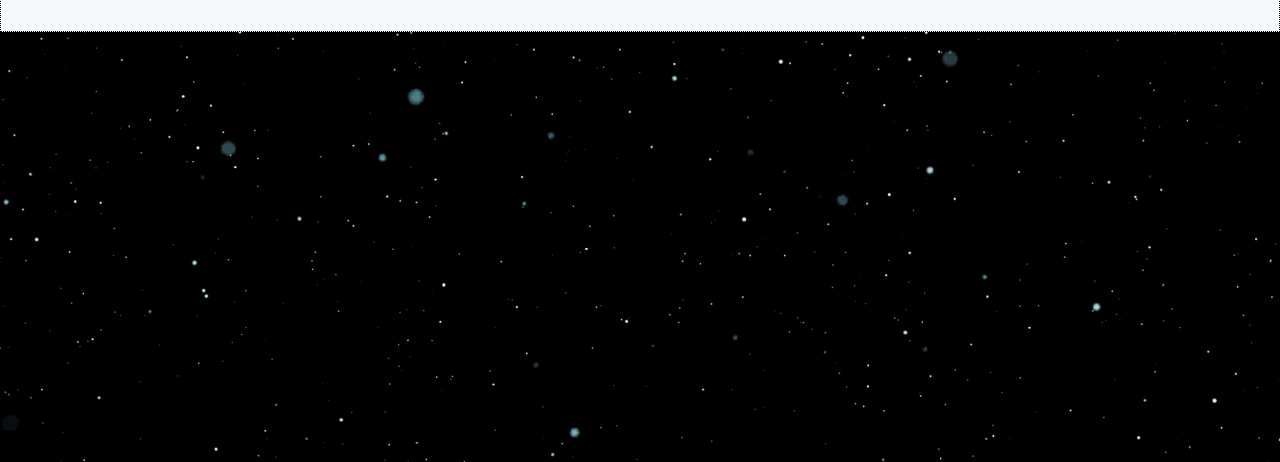
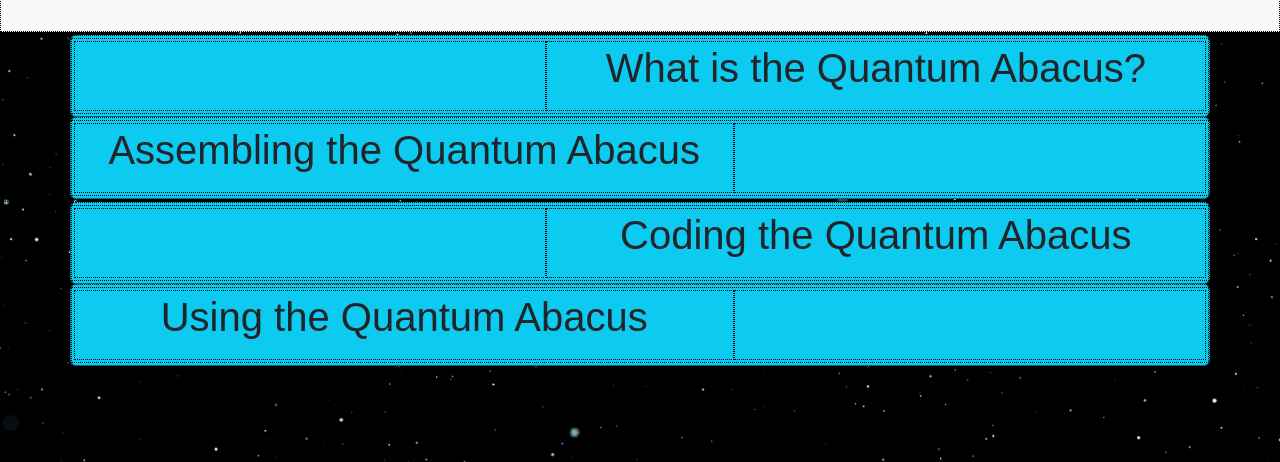
Before and after one commit to BenHelium2028/BenHelium2028.github.io, a plain HTML site: page Quantum_Abacus.html in a window 1280 px wide. Shown: the part 338-800 px from the top of the page. Drawn offline with nearby package versions, Linux system fonts and the light colour scheme; a web font is replaced by a local one.

Commit message:
CHnaged nav and addes sections to abacus

```diff
--- a/Quantum_Abacus.html
+++ b/Quantum_Abacus.html
@@ -23,6 +23,7 @@
 
 <body class = "spacy QuantumFont">
 
+  <!-- Hero for Quantum Abacus Page -->
   <div class="hero container-fluid bg-light text-center">
     <br>
     <img src="Image/Quantum_Abacus/Quantum Abucas Logo.png">
@@ -30,5 +31,55 @@
     <br>
   </div>
 
+
+  <!-- Instruction videos -->
+  <div>
+    <!-- Section for Explination Video -->
+    <div class="bg-info container rounded text-center">
+      <div class="row">
+        <div class="col-5"></div>
+        <div class="col-7">
+          <h1>What is the Quantum Abacus?</h1>
+          <p></p>
+        </div>
+    </div>
+    <!-- Section for assemaly -->
+    </div>
+    <div class="bg-info container rounded text-center">
+      <div class="row">
+        <div class="col-7">
+          <h1>Assembling the Quantum Abacus</h1>
+          <p></p>
+        </div>
+        <div class="col-5"></div>
+      </div>
+    </div>
+    <!-- Section for code -->
+    </div>
+    <div class="bg-info container rounded text-center">
+      <div class="row">
+        <div class="col-5">
+        </div>
+        <div class="col-7">
+          <h1>Coding the Quantum Abacus</h1>
+          <p></p>
+        </div>
+      </div>
+    </div>
+    <!-- Section for use -->
+    </div>
+    <div class="bg-info container rounded text-center">
+      <div class="row">
+        <div class="col-7">
+          <h1>Using the Quantum Abacus</h1>
+          <p></p>
+        </div>
+        <div class="col-5"></div>
+      </div>
+    </div>
+
+  </div>
+
+
 </body>
 </html>
```
Also changed, not shown: index.html (+3 -2 lines).
